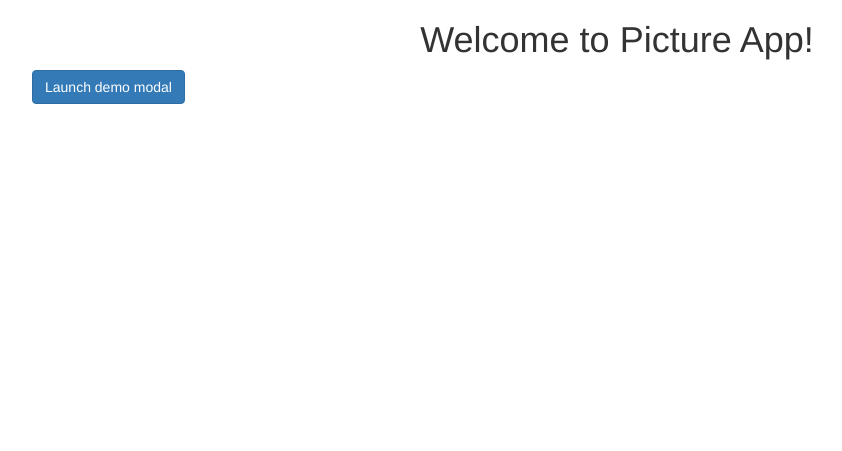
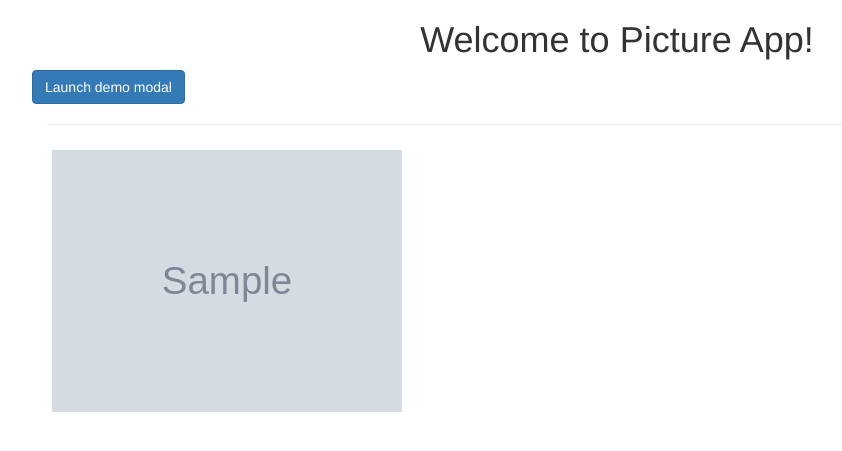
Before and after one commit to SharonFaith/photo-gallery, a Django app: page /landing-page/ in a window 1280 px wide. Shown: the part 52-503 px from the top of the page, without its empty margins (23-865 px from the left). Run offline with Django 3.2, Linux system fonts and the light colour scheme; tables that the repository leaves empty hold one stand-in row (values such as "Sample post"); grey boxes marked "Sample" are stand-in pictures; some libraries are stand-ins or nearby versions.

Commit message:
display images

```diff
--- a/photos/templates/index.html
+++ b/photos/templates/index.html
@@ -32,6 +32,22 @@
             </div>
           </div>
     </div>
+    <hr>
+    <div class="row">
+        {% for photo in photos %}
+            <div class="col-md-4">
+
+                <img src="{{photo.image.url}}" class="img-responsive" alt="Image" style="padding: 5px; width: 100%; height: 100%;">
+            </div>
+
+        {% empty %}
+            <div class="row">
+                <h2 class="text-center">There are no pictures yet</h2>
+            </div>
+
+        {% endfor %}
+
+    </div>
 
 </div>
 {% endblock %}
--- a/photos/views.py
+++ b/photos/views.py
@@ -13,6 +13,7 @@ def welcome(request):
 
 def index(request):
 
+    photos = Image.get_all_images()
 
 
-    return render(request, 'index.html')
+    return render(request, 'index.html', {'photos': photos})
```
